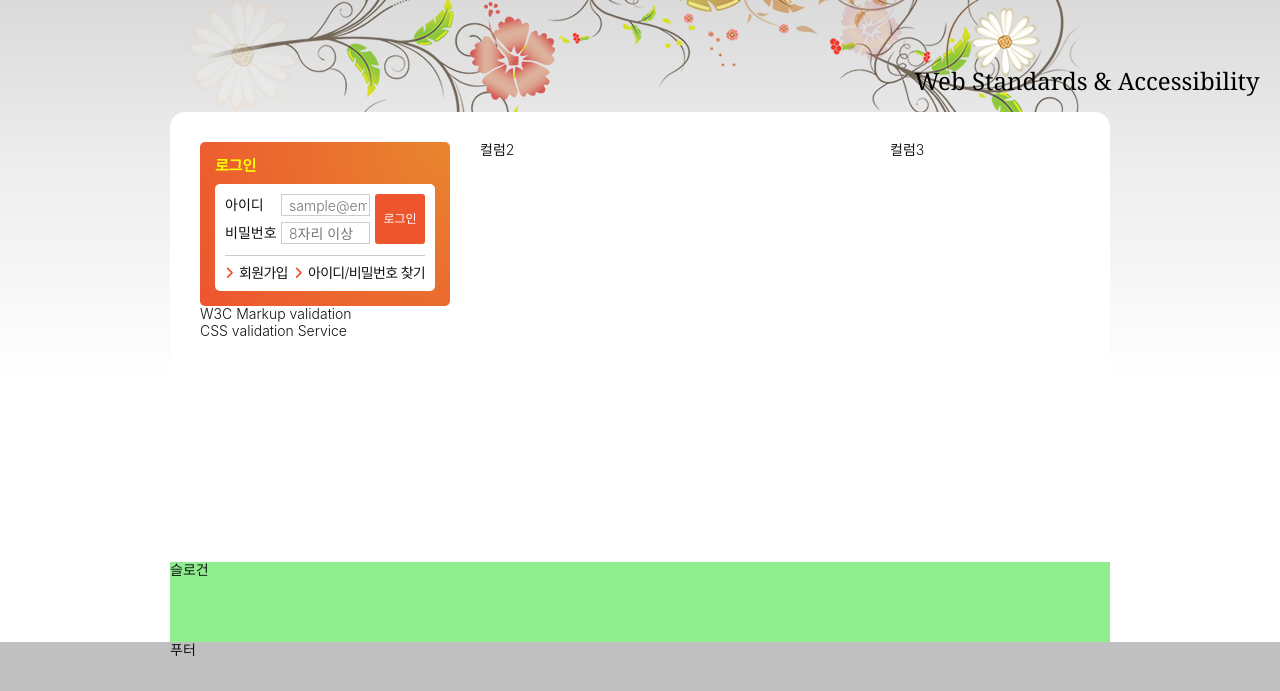
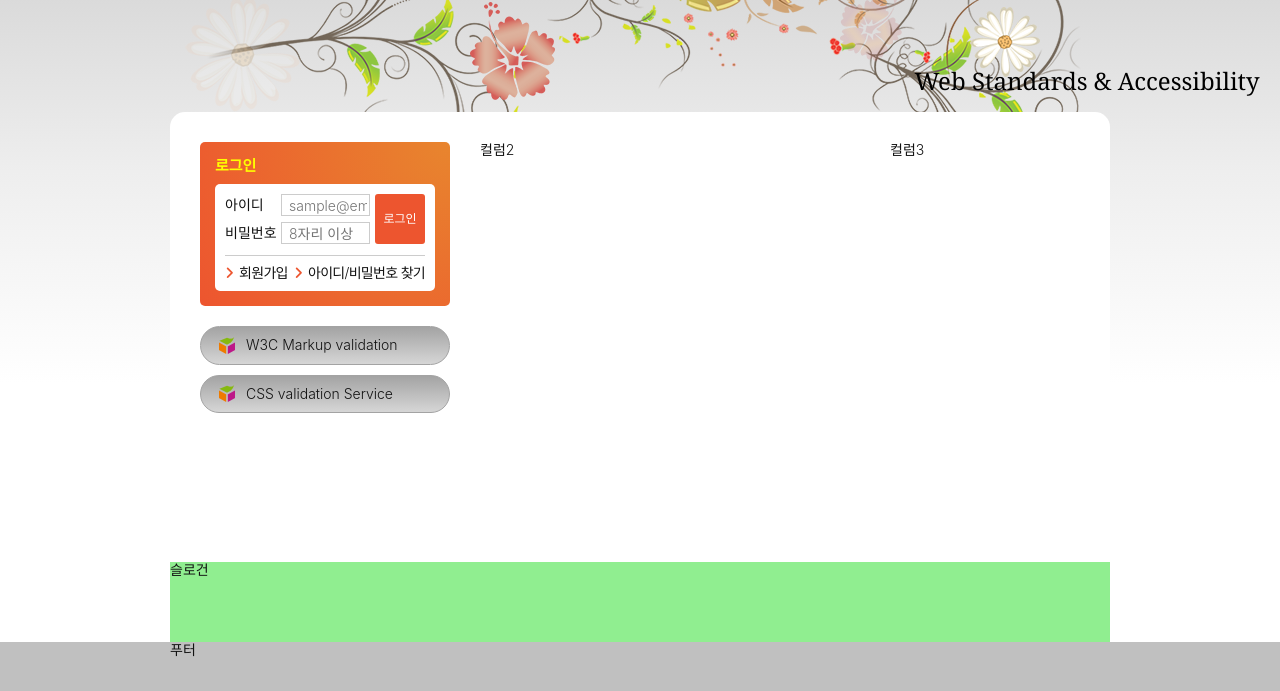
Before and after one commit to itwasnothing/multi, a plain HTML site: page index.html in a window 1280 px wide. Shown: the part 125-816 px from the top of the page. Drawn offline with Linux system fonts and the light colour scheme; a web font is replaced by a local one.

Commit message:
유효성 검사 배너 스타일링 완성

```diff
--- a/styles/main.css
+++ b/styles/main.css
@@ -176,6 +176,9 @@
 
 .group {
   flex: 0 1 auto;
+  display: flex;
+  flex-flow: column nowrap;
+  gap: 20px;
 }
 
 .group1 {
@@ -259,6 +262,23 @@
   }
 }
 
+/* 유효성검사배너 */
+.validation {
+  ul {
+    display: flex;
+    flex-flow: column nowrap;
+    gap: 10px;
+  }
+  a {
+    display: block;
+    background: url(./../assets/validation_icon.png) no-repeat 18px 50%,
+      linear-gradient(var(--gray-600), var(--gray-400));
+    padding: 10px 10px 10px 45px;
+    border-radius: 50px;
+    border: 1px solid var(--gray-600);
+  }
+}
+
 .slogan {
   background-color: lightgreen;
   height: 10vh;
```
